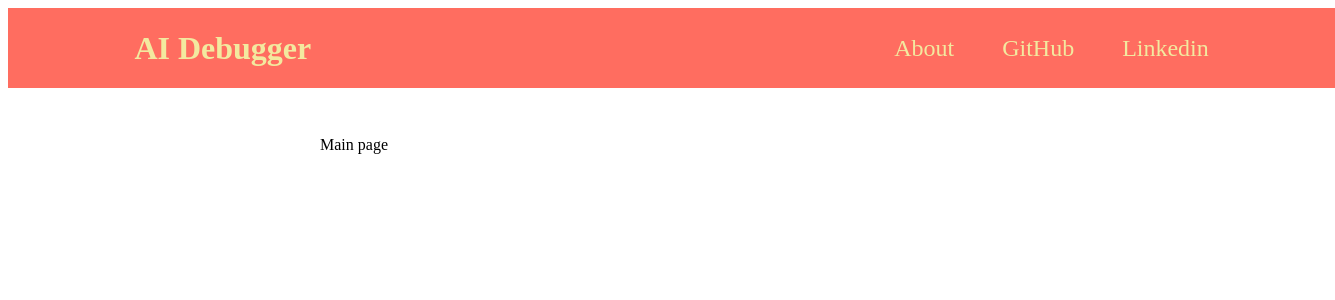
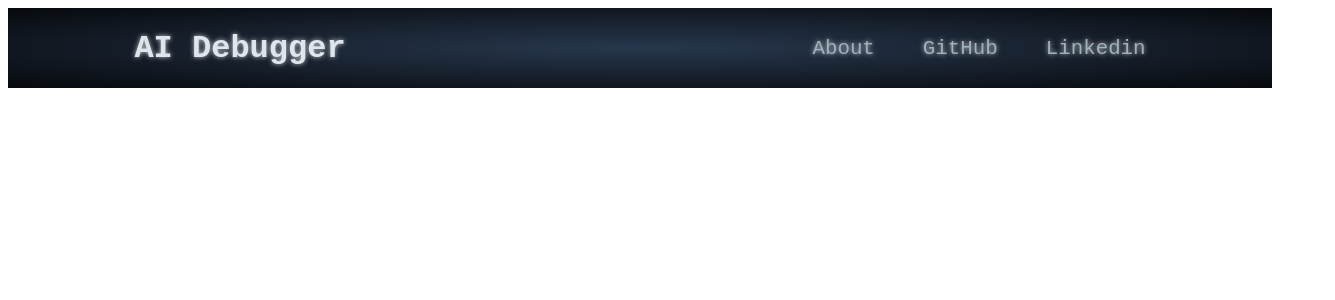
Before and after one commit to Liranalb/ai_debugger, a React (Create React App) app: page / in a window 1280 px wide. Shown: the top 300 px of the page, 1335 px wide, since content can reach past the window. Built offline with nearby package versions, Linux system fonts and the light colour scheme.

Commit message:
Change nav-bar design and add form to Home page

```diff
--- a/src/components/Home.js
+++ b/src/components/Home.js
@@ -1,6 +1,14 @@
+import InputBox from './InputBox';
+import GptAnsBox from './GptAnsBox';
+import SubmitEventBtn from './SubmitBtn';
+
 const Home = () => {
     return (
-    <div>Main page</div>
+    <div>
+        <form>
+
+        </form>
+    </div>
 
     );
 
--- a/src/layout/NavigationBar.module.css
+++ b/src/layout/NavigationBar.module.css
@@ -1,21 +1,26 @@
 .header {
-  width: 85%;
+  width: 80%;
   height: 5rem;
   display: flex;
   align-items: center;
   justify-content: space-between;
-  background-color: #ff6d60;
+  background-color: #27374D;
   padding: 0 10%;
+  font: 1.3rem Inconsolata, monospace;
+  background-image: radial-gradient(
+    #27374D, black 120%
+  );
+  text-shadow: 0 0 5px #C8C8C8;
 }
 
 .logo {
   font-size: 2rem;
-  color: #f3e99f;
+  color: #DDE6ED;
   font-weight: bold;
 }
 
 .header ul {
-  color: #f3e99f;
+  color: #DDE6ED;
   list-style: none;
   margin: 0;
   padding: 0;
@@ -29,14 +34,15 @@
 
 .header a {
   text-decoration: none;
-  font-size: 1.5rem;
-  color: #f3e99f;
+  color: #9DB2BF;
+  font: 1.3rem Inconsolata, monospace;
+
 }
 
 .header a:hover,
 .header a:active,
 .header a.active {
-  color: #f7d060;
+  color: #DDE6ED;
 }
 
 .badge {
```
